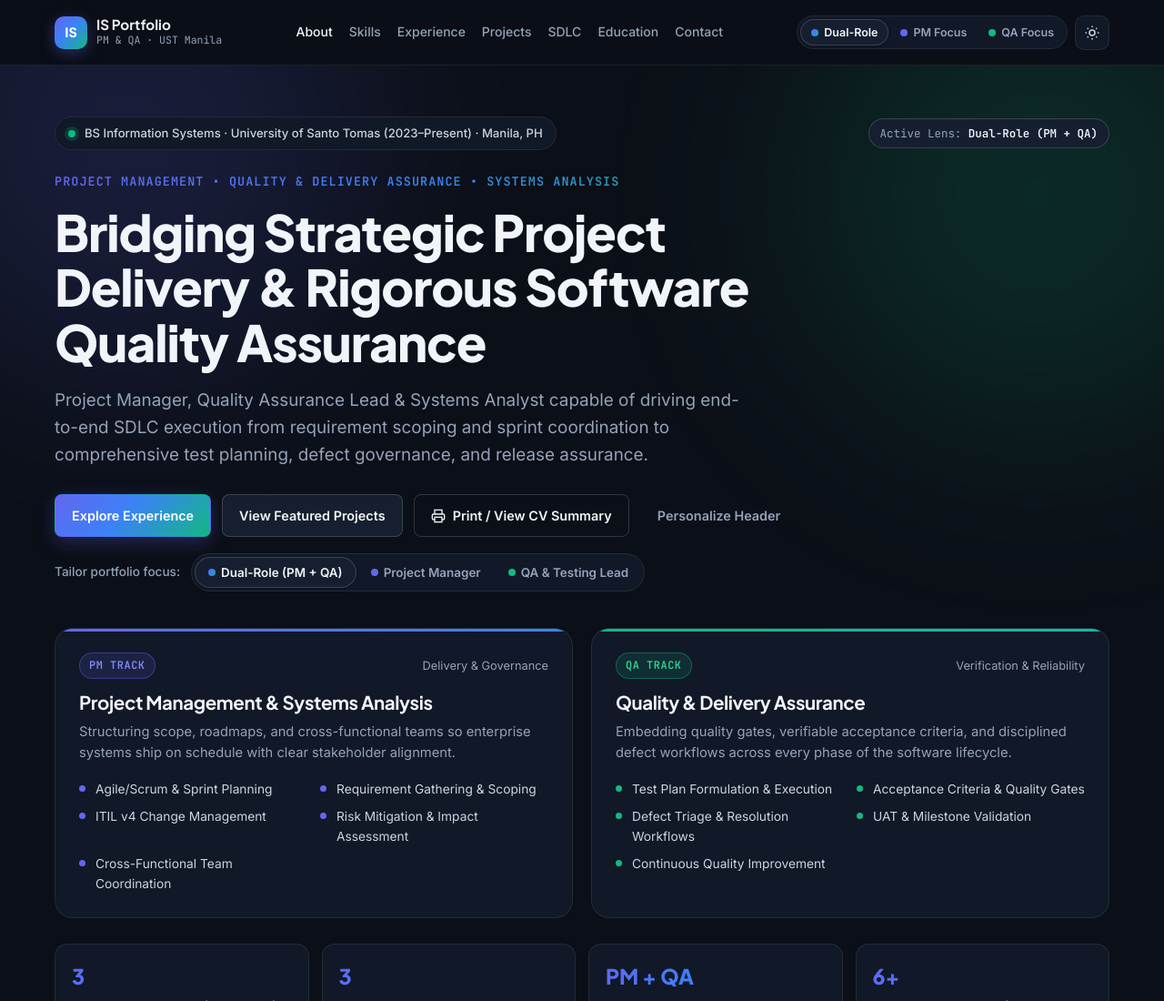
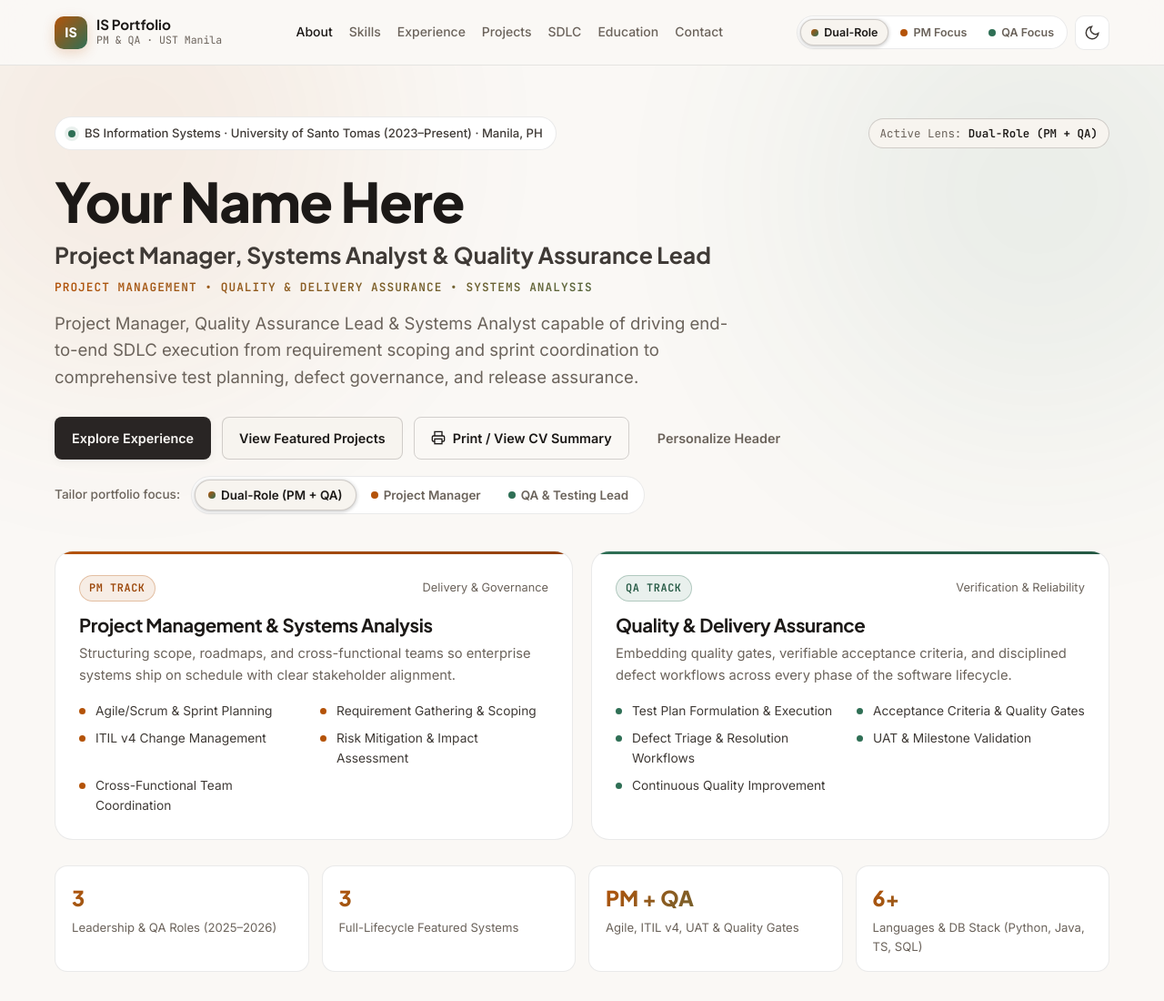
Before and after one commit to ctealo1/Tea-Portfolio, a plain HTML site: page index.html in a window 1280 px wide. Shown: the top 1100 px of the page at 91% size. Drawn offline with Linux system fonts and the light colour scheme.

Commit message:
design changes

```diff
--- a/index.html
+++ b/index.html
@@ -1,5 +1,5 @@
 <!DOCTYPE html>
-<html lang="en" data-theme="dark" data-lens="both">
+<html lang="en" data-theme="light" data-lens="both">
 <head>
   <meta charset="UTF-8" />
   <meta name="viewport" content="width=device-width, initial-scale=1.0" />
@@ -123,12 +123,13 @@
         </div>
 
         <div class="hero-content">
+          <h1 class="hero-name" id="hero-name" data-profile="heroName">Your Name Here</h1>
+          <p class="hero-role-headline" id="hero-title">
+            Project Manager, Systems Analyst &amp; Quality Assurance Lead
+          </p>
           <p class="hero-eyebrow" id="hero-eyebrow">
             Project Management &bull; Quality &amp; Delivery Assurance &bull; Systems Analysis
           </p>
-          <h1 class="hero-title" id="hero-title">
-            Bridging Strategic Project Delivery &amp; Rigorous Software Quality Assurance
-          </h1>
           <p class="hero-subtitle" id="hero-subtitle">
             Project Manager, Quality Assurance Lead &amp; Systems Analyst capable of driving end-to-end SDLC execution from requirement scoping and sprint coordination to comprehensive test planning, defect governance, and release assurance.
           </p>
--- a/script.js
+++ b/script.js
@@ -5,7 +5,7 @@
  */
 
 const DEFAULT_PROFILE = {
-  fullName: "Your Name",
+  fullName: "Your Name Here",
   location: "Manila, Philippines",
   email: "your.email@example.com",
   phone: "+63 9XX XXX XXXX",
@@ -15,7 +15,7 @@ const DEFAULT_PROFILE = {
 
 const STORAGE_KEYS = {
   lens: "portfolio_role_lens_v1",
-  theme: "portfolio_theme_v1",
+  theme: "portfolio_theme_v2",
   profile: "portfolio_profile_v1",
 };
 
@@ -23,7 +23,7 @@ const LENS_COPY = {
   both: {
     label: "Dual-Role (PM + QA)",
     eyebrow: "Project Management • Quality & Delivery Assurance • Systems Analysis",
-    title: "Bridging Strategic Project Delivery & Rigorous Software Quality Assurance",
+    title: "Project Manager, Systems Analyst & Quality Assurance Lead",
     subtitle:
       "Project Manager, Quality Assurance Lead & Systems Analyst capable of driving end-to-end SDLC execution from requirement scoping and sprint coordination to comprehensive test planning, defect governance, and release assurance.",
     skillFilter: "all",
@@ -31,7 +31,7 @@ const LENS_COPY = {
   pm: {
     label: "Project Manager Focus",
     eyebrow: "Project Coordination • Systems Analysis • Agile & ITIL v4 Delivery",
-    title: "Delivering Enterprise Systems Through Structured Agile & ITIL v4 Execution",
+    title: "Project Coordinator & Systems Analyst — Agile & ITIL v4 Delivery",
     subtitle:
       "Project Coordinator & Systems Analyst specializing in requirement scoping, sprint velocity, risk mitigation, and cross-functional stakeholder alignment.",
     skillFilter: "pm",
@@ -39,7 +39,7 @@ const LENS_COPY = {
   qa: {
     label: "QA & Testing Lead Focus",
     eyebrow: "Quality & Delivery Assurance • Test Planning • UAT & Defect Governance",
-    title: "Safeguarding Software Reliability Through Quality Gates & End-to-End Validation",
+    title: "Quality & Delivery Assurance Lead — Test Planning & UAT Governance",
     subtitle:
       "Quality & Delivery Assurance Lead specializing in comprehensive test plans, acceptance criteria, defect lifecycle management, and UAT governance.",
     skillFilter: "qa",
@@ -84,14 +84,14 @@ document.addEventListener("DOMContentLoaded", () => {
 function initTheme() {
   const root = document.documentElement;
   const savedTheme = localStorage.getItem(STORAGE_KEYS.theme);
-  const initialTheme = savedTheme === "light" || savedTheme === "dark" ? savedTheme : "dark";
+  const initialTheme = savedTheme === "light" || savedTheme === "dark" ? savedTheme : "light";
   root.setAttribute("data-theme", initialTheme);
 
   const toggleBtn = document.getElementById("theme-toggle");
   if (!toggleBtn) return;
 
   toggleBtn.addEventListener("click", () => {
-    const current = root.getAttribute("data-theme") || "dark";
+    const current = root.getAttribute("data-theme") || "light";
     const next = current === "dark" ? "light" : "dark";
     root.setAttribute("data-theme", next);
     localStorage.setItem(STORAGE_KEYS.theme, next);
@@ -302,6 +302,10 @@ function renderProfile(profile) {
       ? profile.fullName
       : "IS Portfolio";
 
+  document.querySelectorAll('[data-profile="heroName"]').forEach((el) => {
+    el.textContent = profile.fullName || DEFAULT_PROFILE.fullName;
+  });
+
   document.querySelectorAll('[data-profile="displayName"]').forEach((el) => {
     el.textContent = displayName;
   });
--- a/styles.css
+++ b/styles.css
@@ -2,39 +2,41 @@
    Dual-Role Portfolio Design System (PM & QA)
    ========================================================================== */
 
-:root {
-  /* Dark Theme (Default) */
-  --bg: #0b0f17;
-  --bg-alt: #0f1522;
-  --surface: #111827;
-  --surface-elevated: #161f30;
-  --surface-hover: #1c273c;
-  --text: #f1f5f9;
-  --text-muted: #94a3b8;
-  --text-soft: #cbd5e1;
-  --border: rgba(255, 255, 255, 0.08);
-  --border-strong: rgba(255, 255, 255, 0.16);
-
-  /* Dual Role Accents */
-  --pm: #6366f1;
-  --pm-bright: #818cf8;
-  --pm-blue: #3b82f6;
-  --pm-soft: rgba(99, 102, 241, 0.14);
-  --pm-border: rgba(99, 102, 241, 0.4);
-
-  --qa: #10b981;
-  --qa-bright: #34d399;
-  --qa-teal: #14b8a6;
-  --qa-soft: rgba(16, 185, 129, 0.14);
-  --qa-border: rgba(16, 185, 129, 0.4);
-
-  --hybrid-grad: linear-gradient(135deg, #6366f1 0%, #3b82f6 45%, #10b981 100%);
-  --pm-grad: linear-gradient(135deg, #6366f1 0%, #3b82f6 100%);
-  --qa-grad: linear-gradient(135deg, #10b981 0%, #14b8a6 100%);
-
-  --shadow-sm: 0 4px 14px rgba(0, 0, 0, 0.25);
-  --shadow-md: 0 12px 32px rgba(0, 0, 0, 0.35);
-  --shadow-lg: 0 24px 60px rgba(0, 0, 0, 0.48);
+:root,
+[data-theme="light"] {
+  /* Warm Easy-on-the-Eyes Light Theme (Default) */
+  --bg: #faf8f5;
+  --bg-alt: #f2eee9;
+  --surface: #ffffff;
+  --surface-elevated: #f7f4ef;
+  --surface-hover: #efeae2;
+  --text: #1c1917;
+  --text-muted: #6b635b;
+  --text-soft: #3f3a36;
+  --border: rgba(28, 25, 23, 0.09);
+  --border-strong: rgba(28, 25, 23, 0.18);
+
+  /* Dual Role Accents: Warm Terracotta (PM) & Soft Sage (QA) */
+  --pm: #b45309;
+  --pm-bright: #9a4406;
+  --pm-soft: rgba(180, 83, 9, 0.1);
+  --pm-border: rgba(180, 83, 9, 0.3);
+
+  --qa: #2f6f55;
+  --qa-bright: #245843;
+  --qa-soft: rgba(47, 111, 85, 0.1);
+  --qa-border: rgba(47, 111, 85, 0.3);
+
+  --hybrid-grad: linear-gradient(135deg, #b45309 0%, #2f6f55 100%);
+  --pm-grad: linear-gradient(135deg, #b45309 0%, #92400e 100%);
+  --qa-grad: linear-gradient(135deg, #2f6f55 0%, #245843 100%);
+
+  --btn-primary-bg: #292524;
+  --btn-primary-text: #faf8f5;
+
+  --shadow-sm: 0 2px 10px rgba(28, 25, 23, 0.05);
+  --shadow-md: 0 10px 26px rgba(28, 25, 23, 0.08);
+  --shadow-lg: 0 20px 44px rgba(28, 25, 23, 0.12);
 
   --radius-sm: 8px;
   --radius-md: 14px;
@@ -49,31 +51,39 @@
   --transition: 220ms cubic-bezier(0.22, 1, 0.36, 1);
 }
 
-[data-theme="light"] {
-  --bg: #f8fafc;
-  --bg-alt: #f1f5f9;
-  --surface: #ffffff;
-  --surface-elevated: #ffffff;
-  --surface-hover: #f8fafc;
-  --text: #0f172a;
-  --text-muted: #475569;
-  --text-soft: #334155;
-  --border: rgba(15, 23, 42, 0.1);
-  --border-strong: rgba(15, 23, 42, 0.2);
-
-  --pm: #4f46e5;
-  --pm-bright: #4338ca;
-  --pm-soft: rgba(79, 70, 229, 0.1);
-  --pm-border: rgba(79, 70, 229, 0.35);
-
-  --qa: #059669;
-  --qa-bright: #047857;
-  --qa-soft: rgba(5, 150, 105, 0.1);
-  --qa-border: rgba(5, 150, 105, 0.35);
-
-  --shadow-sm: 0 2px 10px rgba(15, 23, 42, 0.06);
-  --shadow-md: 0 10px 28px rgba(15, 23, 42, 0.08);
-  --shadow-lg: 0 20px 44px rgba(15, 23, 42, 0.12);
+[data-theme="dark"] {
+  /* Warm Espresso Dark Theme (Optional Toggle, Zero Blue) */
+  --bg: #161412;
+  --bg-alt: #1d1a17;
+  --surface: #221f1c;
+  --surface-elevated: #2b2723;
+  --surface-hover: #332e29;
+  --text: #f5f2ed;
+  --text-muted: #a8a096;
+  --text-soft: #ddd7ce;
+  --border: rgba(245, 242, 237, 0.09);
+  --border-strong: rgba(245, 242, 237, 0.18);
+
+  --pm: #d97736;
+  --pm-bright: #e69156;
+  --pm-soft: rgba(217, 119, 54, 0.14);
+  --pm-border: rgba(217, 119, 54, 0.35);
+
+  --qa: #529e7e;
+  --qa-bright: #6eb898;
+  --qa-soft: rgba(82, 158, 126, 0.14);
+  --qa-border: rgba(82, 158, 126, 0.35);
+
+  --hybrid-grad: linear-gradient(135deg, #d97736 0%, #529e7e 100%);
+  --pm-grad: linear-gradient(135deg, #d97736 0%, #b45309 100%);
+  --qa-grad: linear-gradient(135deg, #529e7e 0%, #2f6f55 100%);
+
+  --btn-primary-bg: #e7e1d8;
+  --btn-primary-text: #161412;
+
+  --shadow-sm: 0 4px 14px rgba(0, 0, 0, 0.25);
+  --shadow-md: 0 12px 32px rgba(0, 0, 0, 0.35);
+  --shadow-lg: 0 24px 60px rgba(0, 0, 0, 0.48);
 }
 
 *,
@@ -169,14 +179,14 @@ code {
   top: 0;
   z-index: 100;
   height: var(--header-height);
-  background: rgba(11, 15, 23, 0.82);
+  background: rgba(250, 248, 245, 0.88);
   backdrop-filter: blur(14px);
   -webkit-backdrop-filter: blur(14px);
   border-bottom: 1px solid var(--border);
 }
 
-[data-theme="light"] .site-header {
-  background: rgba(248, 250, 252, 0.88);
+[data-theme="dark"] .site-header {
+  background: rgba(22, 20, 18, 0.86);
 }
 
 .header-inner {
@@ -205,7 +215,7 @@ code {
   font-size: 0.9rem;
   display: grid;
   place-items: center;
-  box-shadow: 0 4px 16px rgba(99, 102, 241, 0.35);
+  box-shadow: 0 4px 14px rgba(180, 83, 9, 0.22);
 }
 
 .brand-text {
@@ -392,17 +402,19 @@ code {
 }
 
 .btn-primary {
-  background: var(--hybrid-grad);
-  color: #ffffff;
-  box-shadow: 0 6px 20px rgba(99, 102, 241, 0.28);
+  background: var(--btn-primary-bg);
+  color: var(--btn-primary-text);
+  box-shadow: var(--shadow-sm);
 }
 
 [data-lens="pm"] .btn-primary {
   background: var(--pm-grad);
+  color: #ffffff;
 }
 
 [data-lens="qa"] .btn-primary {
   background: var(--qa-grad);
+  color: #ffffff;
 }
 
 .btn-primary:hover {
@@ -456,8 +468,8 @@ code {
   width: 520px;
   height: 520px;
   border-radius: 50%;
-  filter: blur(120px);
-  opacity: 0.16;
+  filter: blur(130px);
+  opacity: 0.08;
   pointer-events: none;
   z-index: 0;
   transition: opacity var(--transition);
@@ -475,9 +487,9 @@ code {
   background: var(--qa);
 }
 
-[data-lens="pm"] .hero-glow-qa { opacity: 0.05; }
-[data-lens="qa"] .hero-glow-pm { opacity: 0.05; }
-[data-theme="light"] .hero-glow { opacity: 0.1; }
+[data-lens="pm"] .hero-glow-qa { opacity: 0.03; }
+[data-lens="qa"] .hero-glow-pm { opacity: 0.03; }
+[data-theme="dark"] .hero-glow { opacity: 0.12; }
 
 .hero .container {
   position: relative;
@@ -511,7 +523,7 @@ code {
   height: 8px;
   border-radius: 50%;
   background: var(--qa);
-  box-shadow: 0 0 0 4px rgba(16, 185, 129, 0.2);
+  box-shadow: 0 0 0 4px var(--qa-soft);
 }
 
 .hero-lens-pill {
@@ -532,9 +544,26 @@ code {
   max-width: 860px;
 }
 
+.hero-name {
+  font-size: clamp(2.35rem, 4.8vw, 3.75rem);
+  font-weight: 800;
+  line-height: 1.08;
+  color: var(--text);
+  margin-bottom: 10px;
+}
+
+.hero-role-headline {
+  font-family: var(--font-display);
+  font-size: clamp(1.18rem, 2.2vw, 1.55rem);
+  font-weight: 700;
+  line-height: 1.3;
+  color: var(--text-soft);
+  margin-bottom: 10px;
+}
+
 .hero-eyebrow {
   font-family: var(--font-mono);
-  font-size: 0.84rem;
+  font-size: 0.8rem;
   font-weight: 600;
   text-transform: uppercase;
   letter-spacing: 0.08em;
@@ -557,15 +586,8 @@ code {
   background-clip: text;
 }
 
-.hero-title {
-  font-size: clamp(2.1rem, 4.4vw, 3.45rem);
-  font-weight: 800;
-  line-height: 1.1;
-  margin-bottom: 18px;
-}
-
 .hero-subtitle {
-  font-size: clamp(1.02rem, 1.5vw, 1.18rem);
+  font-size: clamp(1.02rem, 1.5vw, 1.16rem);
   color: var(--text-muted);
   max-width: 760px;
   margin-bottom: 28px;
@@ -1037,12 +1059,12 @@ code {
   border-radius: 50%;
   background: var(--bg);
   border: 3px solid var(--pm);
-  box-shadow: 0 0 0 4px rgba(99, 102, 241, 0.16);
+  box-shadow: 0 0 0 4px var(--pm-soft);
 }
 
 .timeline-card-qa-anchor .timeline-marker {
   border-color: var(--qa);
-  box-shadow: 0 0 0 4px rgba(16, 185, 129, 0.18);
+  box-shadow: 0 0 0 4px var(--qa-soft);
 }
 
 .timeline-header {
@@ -1198,8 +1220,8 @@ code {
 }
 [data-lens="pm"] .exp-bullet[data-role="pm"],
 [data-lens="pm"] .exp-bullet[data-role="both"] {
-  background: rgba(99, 102, 241, 0.06);
-  border-color: rgba(99, 102, 241, 0.22);
+  background: rgba(180, 83, 9, 0.06);
+  border-color: rgba(180, 83, 9, 0.22);
 }
 
 [data-lens="qa"] .exp-bullet[data-role="pm"] {
@@ -1207,8 +1229,8 @@ code {
 }
 [data-lens="qa"] .exp-bullet[data-role="qa"],
 [data-lens="qa"] .exp-bullet[data-role="both"] {
-  background: rgba(16, 185, 129, 0.06);
-  border-color: rgba(16, 185, 129, 0.22);
+  background: rgba(47, 111, 85, 0.06);
+  border-color: rgba(47, 111, 85, 0.22);
 }
 
 /* ==========================================================================
@@ -1646,7 +1668,7 @@ code {
   position: fixed;
   inset: 0;
   z-index: 200;
-  background: rgba(2, 6, 23, 0.75);
+  background: rgba(28, 25, 23, 0.55);
   backdrop-filter: blur(6px);
   display: grid;
   place-items: center;
@@ -1802,17 +1824,17 @@ code {
     --bg: #ffffff;
     --bg-alt: #ffffff;
     --surface: #ffffff;
-    --surface-elevated: #f8fafc;
-    --text: #0f172a;
-    --text-muted: #475569;
-    --text-soft: #1e293b;
-    --border: #cbd5e1;
-    --border-strong: #94a3b8;
+    --surface-elevated: #faf8f5;
+    --text: #1c1917;
+    --text-muted: #57534e;
+    --text-soft: #292524;
+    --border: #d6d3cd;
+    --border-strong: #a8a29e;
   }
 
   body {
     background: #ffffff !important;
-    color: #0f172a !important;
+    color: #1c1917 !important;
     font-size: 10.5pt;
   }
 
@@ -1845,7 +1867,7 @@ code {
   .contact-card {
     box-shadow: none !important;
     break-inside: avoid;
-    border: 1px solid #cbd5e1 !important;
+    border: 1px solid #d6d3cd !important;
   }
 
   .projects-grid {
@@ -1854,7 +1876,7 @@ code {
 
   .metric-value,
   .hero-eyebrow {
-    -webkit-text-fill-color: #1e293b;
-    color: #1e293b;
-  }
-}
+    -webkit-text-fill-color: #292524;
+    color: #292524;
+  }
+}
```
